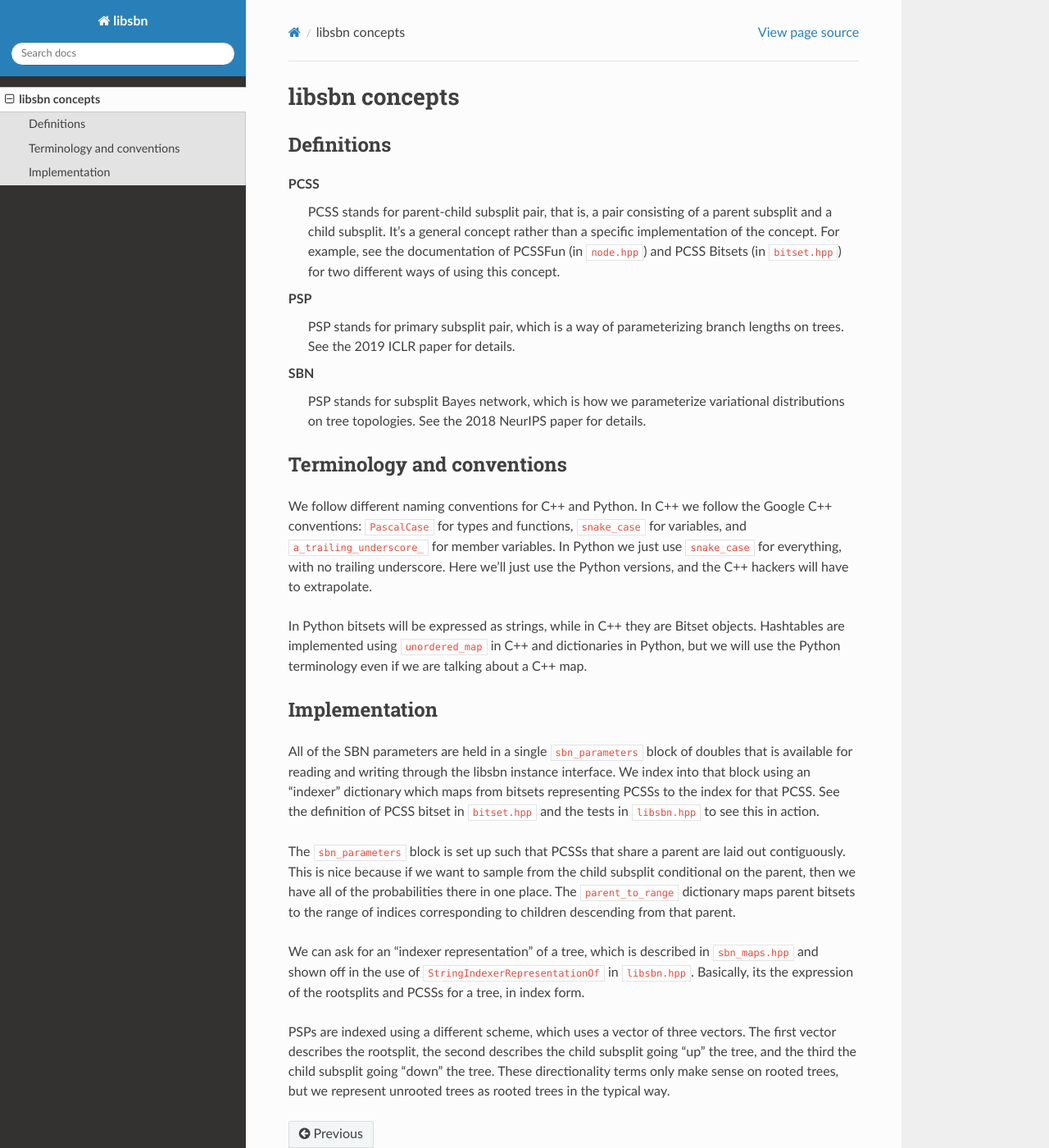
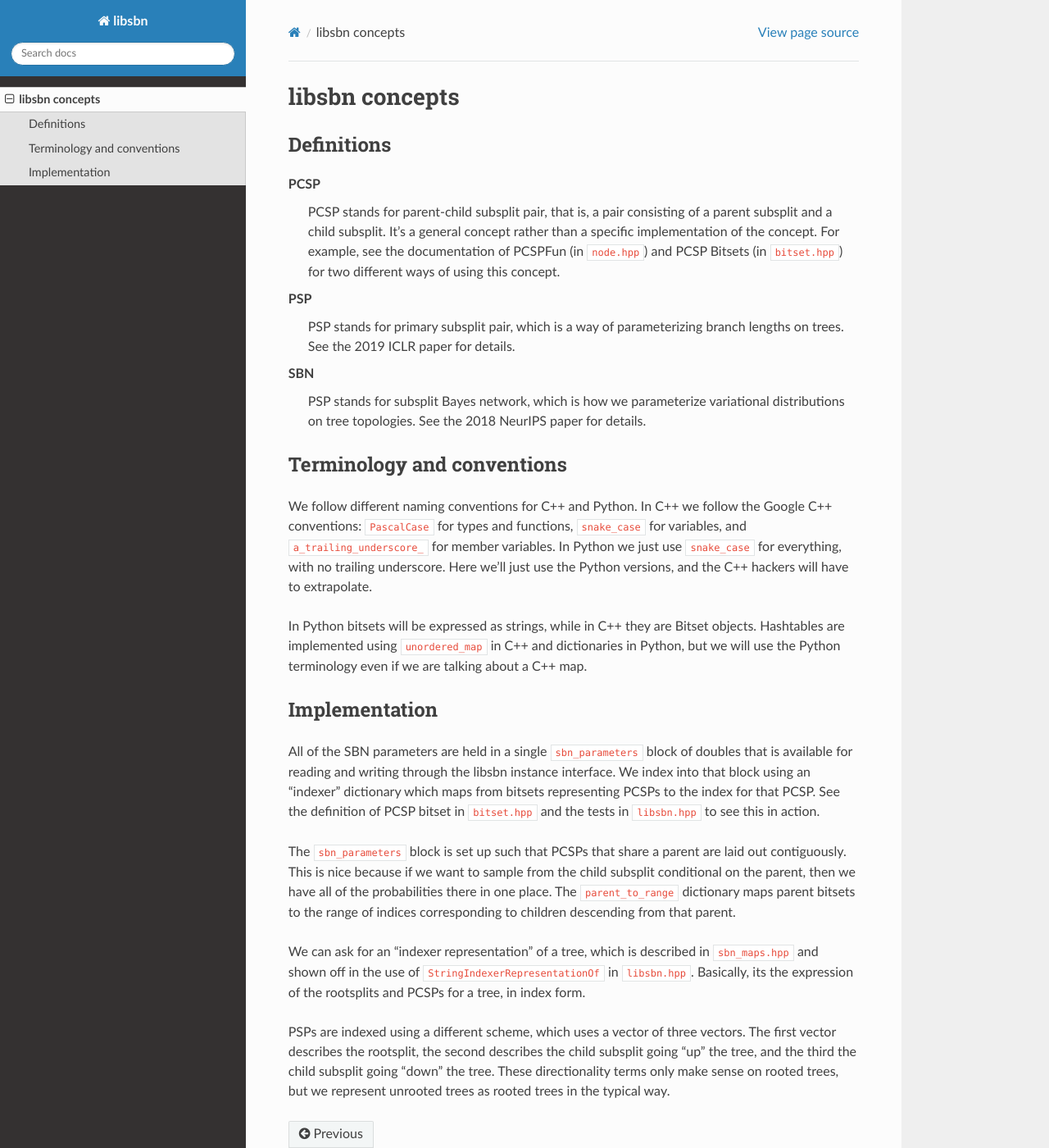
Before and after one commit to phylovi/bito, a Sphinx documentation site: the page built from doc/concepts.rst, in a window 1280 px wide and 1400 px high. Shown: the whole window at 82% size. Built offline with Sphinx 7.4.7 and the Read the Docs theme 2.0.0, drawn with Linux system fonts in a browser that asks for light colours.

Commit message:
other files not in `src`

```diff
--- a/doc/concepts.rst
+++ b/doc/concepts.rst
@@ -4,10 +4,10 @@ libsbn concepts
 Definitions
 -----------
 
-:index:`PCSS`
-  PCSS stands for parent-child subsplit pair, that is, a pair consisting of a parent subsplit and a child subsplit.
+:index:`PCSP`
+  PCSP stands for parent-child subsplit pair, that is, a pair consisting of a parent subsplit and a child subsplit.
   It's a general concept rather than a specific implementation of the concept.
-  For example, see the documentation of PCSSFun (in ``node.hpp``) and PCSS Bitsets (in ``bitset.hpp``) for two different ways of using this concept.
+  For example, see the documentation of PCSPFun (in ``node.hpp``) and PCSP Bitsets (in ``bitset.hpp``) for two different ways of using this concept.
 
 :index:`PSP`
   PSP stands for primary subsplit pair, which is a way of parameterizing branch lengths on trees.
@@ -33,15 +33,15 @@ Hashtables are implemented using ``unordered_map`` in C++ and dictionaries in Py
 Implementation
 --------------
 All of the SBN parameters are held in a single ``sbn_parameters`` block of doubles that is available for reading and writing through the libsbn instance interface.
-We index into that block using an "indexer" dictionary which maps from bitsets representing PCSSs to the index for that PCSS.
-See the definition of PCSS bitset in ``bitset.hpp`` and the tests in ``libsbn.hpp`` to see this in action.
+We index into that block using an "indexer" dictionary which maps from bitsets representing PCSPs to the index for that PCSP.
+See the definition of PCSP bitset in ``bitset.hpp`` and the tests in ``libsbn.hpp`` to see this in action.
 
-The ``sbn_parameters`` block is set up such that PCSSs that share a parent are laid out contiguously.
+The ``sbn_parameters`` block is set up such that PCSPs that share a parent are laid out contiguously.
 This is nice because if we want to sample from the child subsplit conditional on the parent, then we have all of the probabilities there in one place.
 The ``parent_to_range`` dictionary maps parent bitsets to the range of indices corresponding to children descending from that parent.
 
 We can ask for an "indexer representation" of a tree, which is described in ``sbn_maps.hpp`` and shown off in the use of ``StringIndexerRepresentationOf`` in ``libsbn.hpp``.
-Basically, its the expression of the rootsplits and PCSSs for a tree, in index form.
+Basically, its the expression of the rootsplits and PCSPs for a tree, in index form.
 
 PSPs are indexed using a different scheme, which uses a vector of three vectors.
 The first vector describes the rootsplit, the second describes the child subsplit going "up" the tree, and the third the child subsplit going "down" the tree.
```
Also changed, not shown: doc/pcsp.svg, 2 other files.
